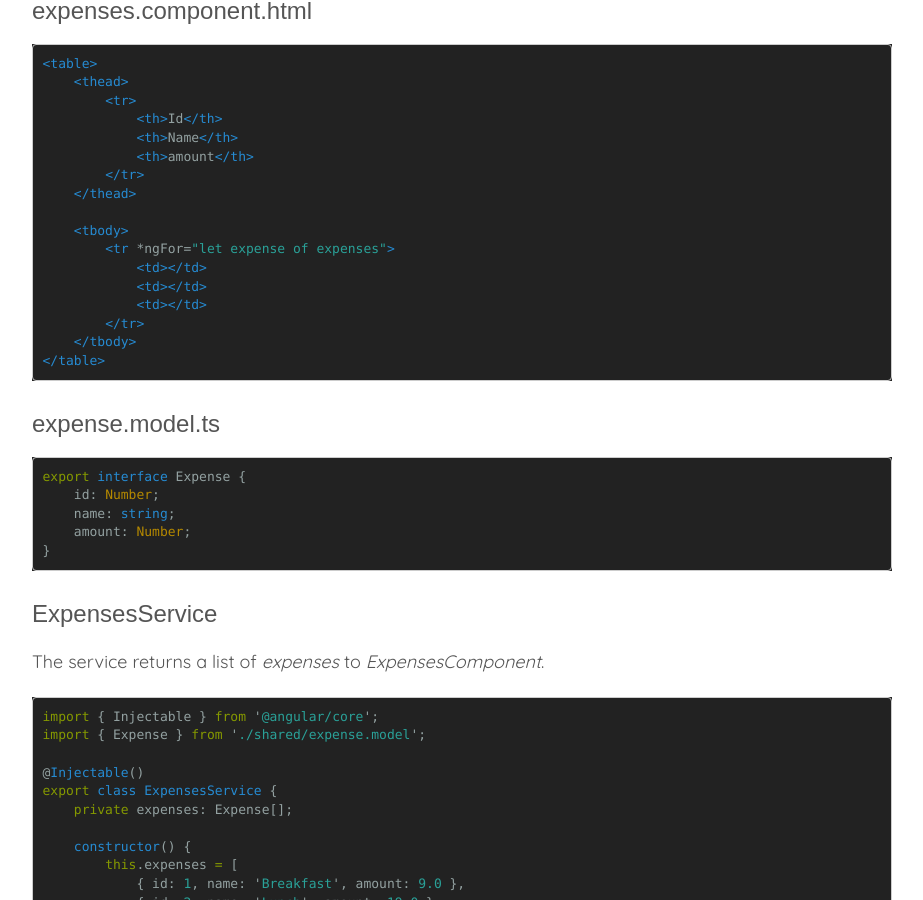
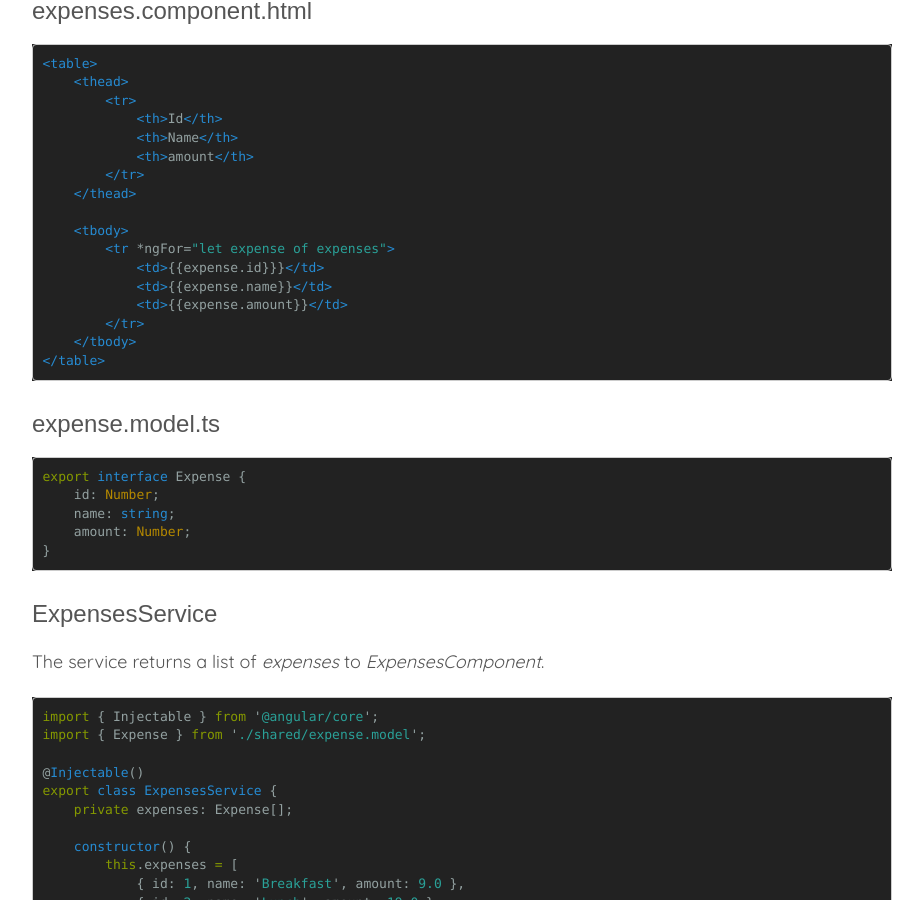
Before and after one commit to indivari/amilsil.github.io, a Jekyll site: the page built from _posts/2017-03-26-angular2-testbed-for-shallow-testing.md, in a window 1280 px wide and 900 px high, scrolled down 972 px. Shown: the whole window, without its empty margins (178-1101 px from the left). Built offline with Jekyll 4.4.1, drawn with Linux system fonts in a browser that asks for light colours; some web fonts are replaced; comment, search, counter and statistics services are not loaded.

Commit message:
Escape Curly Braces

```diff
--- a/_posts/2017-03-26-angular2-testbed-for-shallow-testing.md
+++ b/_posts/2017-03-26-angular2-testbed-for-shallow-testing.md
@@ -50,9 +50,9 @@ export class ExpensesComponent implements OnInit {
 
     <tbody>
         <tr *ngFor="let expense of expenses">
-            <td>{{expense.id}}</td>
-            <td>{{expense.name}}</td>
-            <td>{{expense.amount}}</td>
+            <td>{% raw %}{{expense.id}}}{% endraw %}</td>
+            <td>{% raw %}{{expense.name}}{% endraw %}</td>
+            <td>{% raw %}{{expense.amount}}{% endraw %}</td>
         </tr>
     </tbody>
 </table>
```
